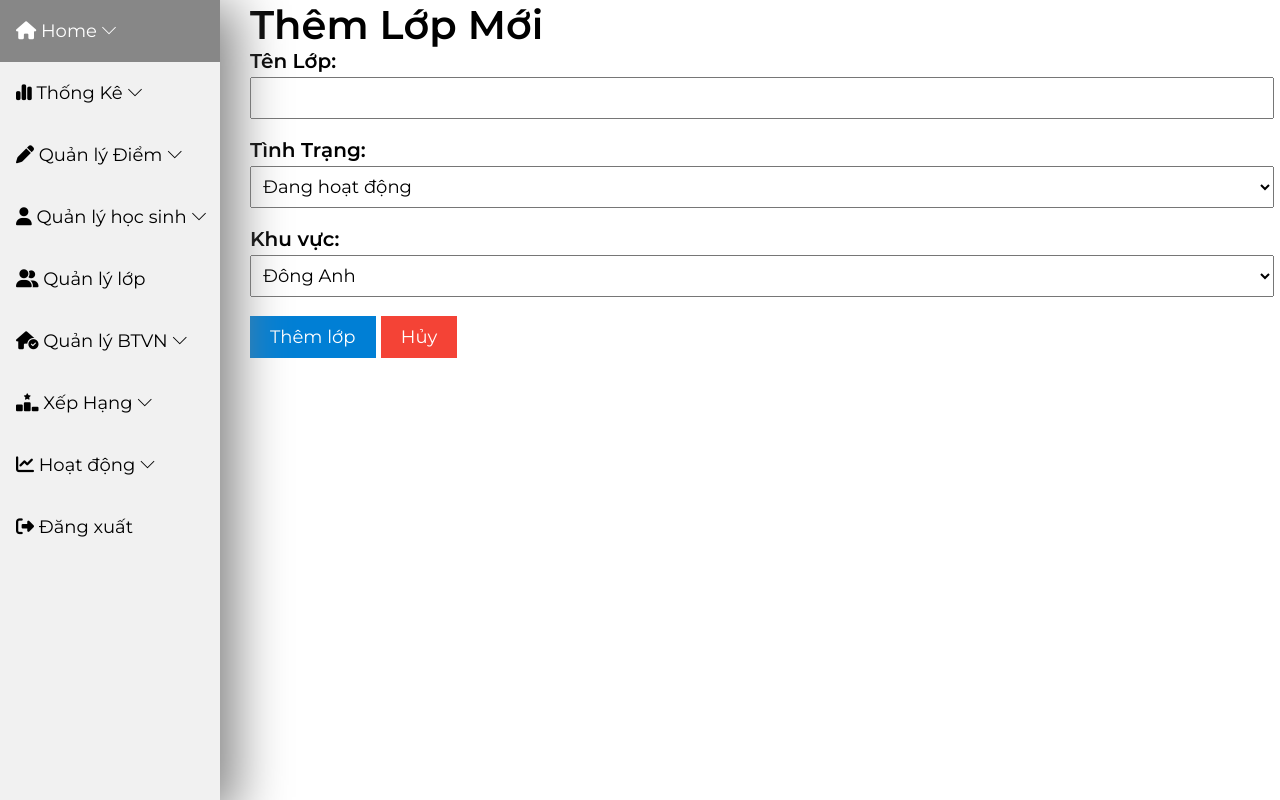
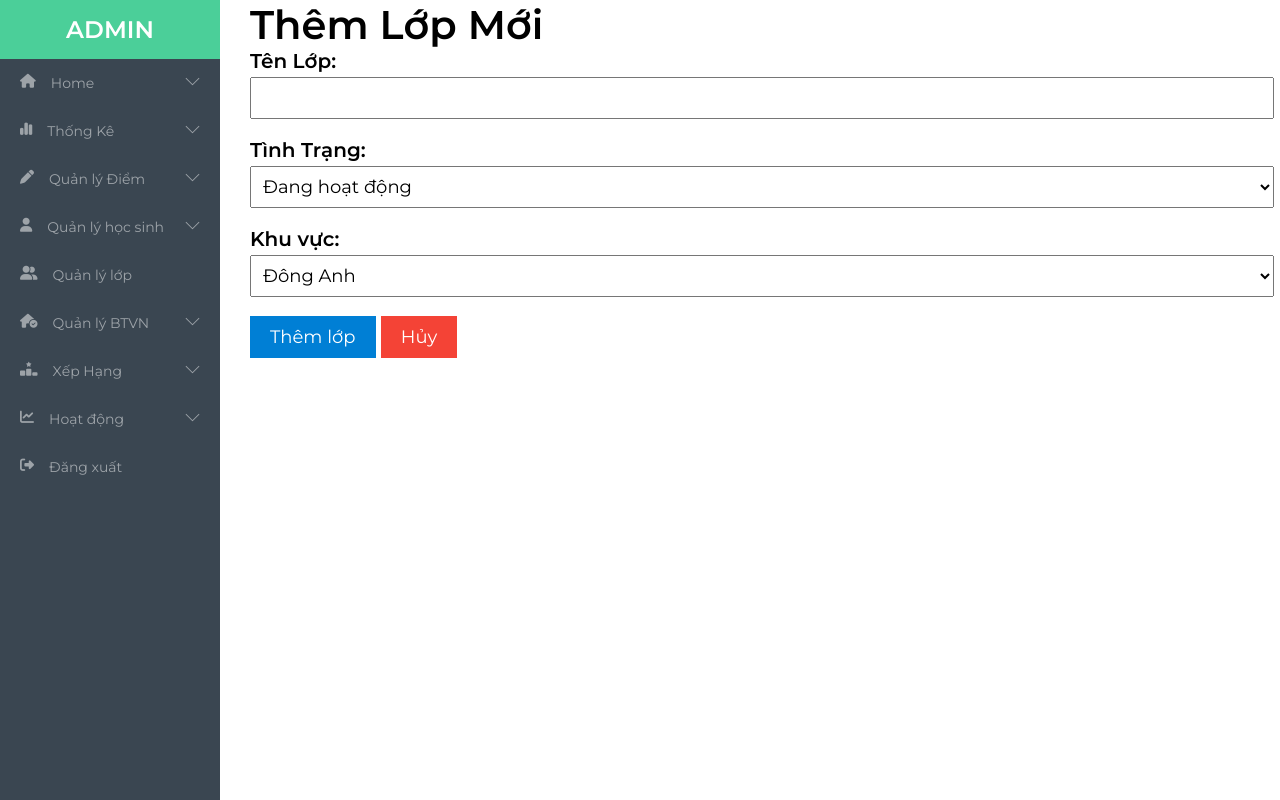
Before and after one commit to nguyenhoang213/toancothuy, a PHP site: page /class/add_class.php in a window 1280 px wide. Run offline with PHP 8.4, Linux system fonts and the light colour scheme; the visitor is signed in with stand-in values (Sample User, id 1); data that the repository does not hold is empty; some libraries are stand-ins or nearby versions.

Commit message:
dinh update

```diff
--- a/assets/css/admin-navigation.css
+++ b/assets/css/admin-navigation.css
@@ -16,68 +16,95 @@
     z-index: 1;
     top: 0;
     left: 0;
-    background-color:#f1f1f1;
+    background-color:#3A4651;
     overflow-x: hidden;
-    box-shadow: 10px 10px 50px 5px grey;
+
 }
 
 /* Style the sidenav links and the dropdown button */
 .dropdown-container button, .dropdown-btn {
-    padding: 20px 8px 20px 16px;
+    padding: 15px 15px 15px 20px;
     text-decoration: none;
-    font-size: 18px;
-    color: black;
+    font-size: 14px;
+    color: #FFFFFF80;
     display: block;
     border: none;
-    background: none;
+    background: #3A4651;
     width: 100%;
     text-align: left;
     cursor: pointer;
     outline: none;
     font-family: 'Montserrat';
+
 }
 
 .dropdown-container a, .dropdown-btn {
-    padding: 20px 8px 20px 16px;
+    padding: 15px 15px 15px 20px;
     text-decoration: none;
-    font-size: 18px;
-    color: black;
+    font-size: 14px;
+    color: #FFFFFF80;
     display: block;
     border: none;
-    background: none;
+    background: #3A4651;
     width: 100%;
     text-align: left;
     cursor: pointer;
     outline: none;
     font-family: 'Montserrat';
+
+}
+.dropdown-container a{
+    padding: 15px 15px 15px 40px;
+}
+.dropdown-container a:hover{
+    background-color: #2d363f;
+    color: #FFFFFF;
+}
+.dropdown-btn {
+    display: flex;
+    justify-content: space-between;
+}
+.dropItem{
+    display: flex;
+    gap: 15px;
+}
+.dropdown-admin{
+    padding: 15px 15px 15px 15px;
+    background-color: #4BCF99;
+    color: #FFFFFF;
+    text-align: center;
 }
 
+.dropdown-container a, .dropdown-btn:active {
+    background-color: #2d363f;
+}
+.dropdown-container button, .dropdown-btn:active {
+    background-color: #2d363f;
+}
 
-/* Add an active class to the active dropdown button */
-.active {
-    background-color: #555;
-    color: rgb(255, 255, 255);
-}
 
 /* Dropdown container (hidden by default). Optional: add a lighter background color and some left padding to change the design of the dropdown content */
 .dropdown-container {
     display: none;
     background-color: #dfdfdf;;
     padding: -20px 0px;
+    max-height: 0;
+    overflow: hidden;
+    transition: max-height 0.3s ease-in-out;
 }
 
-.dropdown-container button{
-    padding-left: 20px;
+.dropdown-container a{
+    padding: 15px 15px 15px 60px;
 }
 
 .sidenav button:hover {
-    background-color: #878787;
-    color: white;
+    background-color: #2d363f;
+    color: #FFFFFF;
 }
 
 .sidenav button:hover a{
-    background-color: #878787;
-    color: white;
+    background-color: #2d363f;
+    color: #FFFFFF;
 }
 
 /* Optional: Style the caret down icon */
@@ -86,19 +113,12 @@
     padding-right: 8px;
 }
 
-.sidenav .home.active {
-    background-color: #000000;
-    color: white;
-}
+
 
 .ti-angle-down {
     font-size: 14px;
 }
 
-.home{
-    background-color: #000000;
-    color: white;
-}
 
 
 @media screen and (max-width: 600px) {
--- a/side_nav.php
+++ b/side_nav.php
@@ -25,17 +25,26 @@
     }
 </style>
 
+
 <button class="menu">Menu</button>
 <div class="sidenav">
-    <button class="dropdown-btn home"><i class="fa-solid fa-house"></i> Home <i
-            class="nav-arrow-down ti-angle-down"></i></button>
+    <div class="dropdown-admin ">
+        <h2>ADMIN</h2>
+    </div>
+
+    <button class="dropdown-btn ">
+        <div class="dropItem"><i class="fa-solid fa-house"></i> Home </div>
+        <i class="nav-arrow-down ti-angle-down"></i>
+    </button>
     <div class="dropdown-container">
         <a href="../admin/admin.php">Admin</a>
         <a href="../index.php">Trang Chủ</a>
     </div>
 
-    <button class="dropdown-btn"><i class="fa-solid fa-chart-simple"></i> Thống Kê <i
-            class="nav-arrow-down ti-angle-down"></i></button>
+    <button class="dropdown-btn">
+        <div class="dropItem"><i class="fa-solid fa-chart-simple"></i> Thống Kê</div>
+        <i class="nav-arrow-down ti-angle-down"></i>
+    </button>
     <div class="dropdown-container">
         <form method="GET" action="../admin/admin_statistical.php">
             <?php
@@ -49,8 +58,10 @@
         </form>
     </div>
 
-    <button class="dropdown-btn"><i class="fa-solid fa-pen"></i> Quản lý Điểm <i
-            class="nav-arrow-down ti-angle-down"></i></button>
+    <button class="dropdown-btn">
+        <div class="dropItem"> <i class="fa-solid fa-pen"></i> Quản lý Điểm </div>
+        <i class="nav-arrow-down ti-angle-down"></i>
+    </button>
     <div class="dropdown-container">
         <form method="GET" action="../lesson/lesson_list.php">
             <?php
@@ -64,8 +75,10 @@
         </form>
     </div>
 
-    <button class="dropdown-btn"><i class="fa-solid fa-user"></i> Quản lý học sinh <i
-            class="nav-arrow-down ti-angle-down"></i></button>
+    <button class="dropdown-btn">
+        <div class="dropItem"><i class="fa-solid fa-user"></i> Quản lý học sinh </div>
+        <i class="nav-arrow-down ti-angle-down"></i>
+    </button>
     <div class="dropdown-container">
         <form method="GET" action="../student/student_list.php">
             <?php
@@ -79,15 +92,18 @@
         </form>
     </div>
 
-    <a class="a_navigator" href="../class/class_list.php"><button class="dropdown-btn"><i
-                class="fa-solid fa-user-group"></i> Quản lý lớp
+    <a class="a_navigator" href="../class/class_list.php">
+        <button class="dropdown-btn">
+            <div class="dropItem"> <i class="fa-solid fa-user-group"></i> Quản lý lớp</div>
         </button>
         <div class="dropdown-container">
         </div>
     </a>
 
-    <button class="dropdown-btn"><i class="fa-solid fa-house-circle-check"></i> Quản lý BTVN <i
-            class="nav-arrow-down ti-angle-down"></i></button>
+    <button class="dropdown-btn">
+        <div class="dropItem"><i class="fa-solid fa-house-circle-check"></i> Quản lý BTVN </div>
+        <i class="nav-arrow-down ti-angle-down"></i>
+    </button>
     <div class="dropdown-container">
         <form method="GET" action="../homework/homework.php">
             <?php
@@ -100,8 +116,10 @@
             } ?>
         </form>
     </div>
-    <button class="dropdown-btn"><i class="fa-solid fa-ranking-star"></i> Xếp Hạng <i
-            class="nav-arrow-down ti-angle-down"></i></button>
+    <button class="dropdown-btn">
+        <div class="dropItem"><i class="fa-solid fa-ranking-star"></i> Xếp Hạng </div>
+        <i class="nav-arrow-down ti-angle-down"></i>
+    </button>
     <div class="dropdown-container">
         <form method="GET" action="../admin/admin_ranking.php">
             <?php
@@ -115,8 +133,10 @@
         </form>
     </div>
 
-    <button class="dropdown-btn"><i class="fa-solid fa-chart-line"></i> Hoạt động <i
-            class="nav-arrow-down ti-angle-down"></i></button>
+    <button class="dropdown-btn">
+        <div class="dropItem"> <i class="fa-solid fa-chart-line"></i> Hoạt động </div>
+        <i class="nav-arrow-down ti-angle-down"></i>
+    </button>
     <div class="dropdown-container">
         <form method="GET" action="../student/student_activity.php">
             <?php
@@ -130,8 +150,11 @@
         </form>
     </div>
 
-    <button class="dropdown-btn"><i class="fa-solid fa-right-from-bracket"></i> <a href="../logout.php">Đăng
-            xuất</a></button>
+    <button class="dropdown-btn">
+        <div class="dropItem"> <i class="fa-solid fa-right-from-bracket"></i> <a style="color: #FFFFFF80;"
+                href="../logout.php">Đăng xuất</a>
+        </div>
+    </button>
     <div class="dropdown-container">
     </div>
 
@@ -156,5 +179,25 @@
             sidenav.style.display = sidenav.style.display === "block" ? "none" : "block";
         });
     }
+    var dropdown = document.getElementsByClassName("dropdown-btn");
+    for (let i = 0; i < dropdown.length; i++) {
+        dropdown[i].addEventListener("click", function () {
+            this.classList.toggle("active");
+            var dropdownContent = this.nextElementSibling;
+
+            if (dropdownContent.style.maxHeight) {
+                // Nếu dropdown đã mở, ẩn nó mượt mà
+                dropdownContent.style.maxHeight = dropdownContent.scrollHeight + "px";
+            } else {
+                // Nếu dropdown đang đóng, mở nó mượt mà
+                dropdownContent.style.maxHeight = dropdownContent.scrollHeight + "px";
+            }
+        });
+    }
+    const dropItem = document.getElementById('dropItem');
+
+    dropItem.addEventListener('click', function () {
+        dropItem.classList.toggle('clicked');
+    });
 </script>
 <!-- End: Side-navigation -->
```
Also changed, not shown: assets/css/side-nav.css (deleted, +0 -109 lines).
